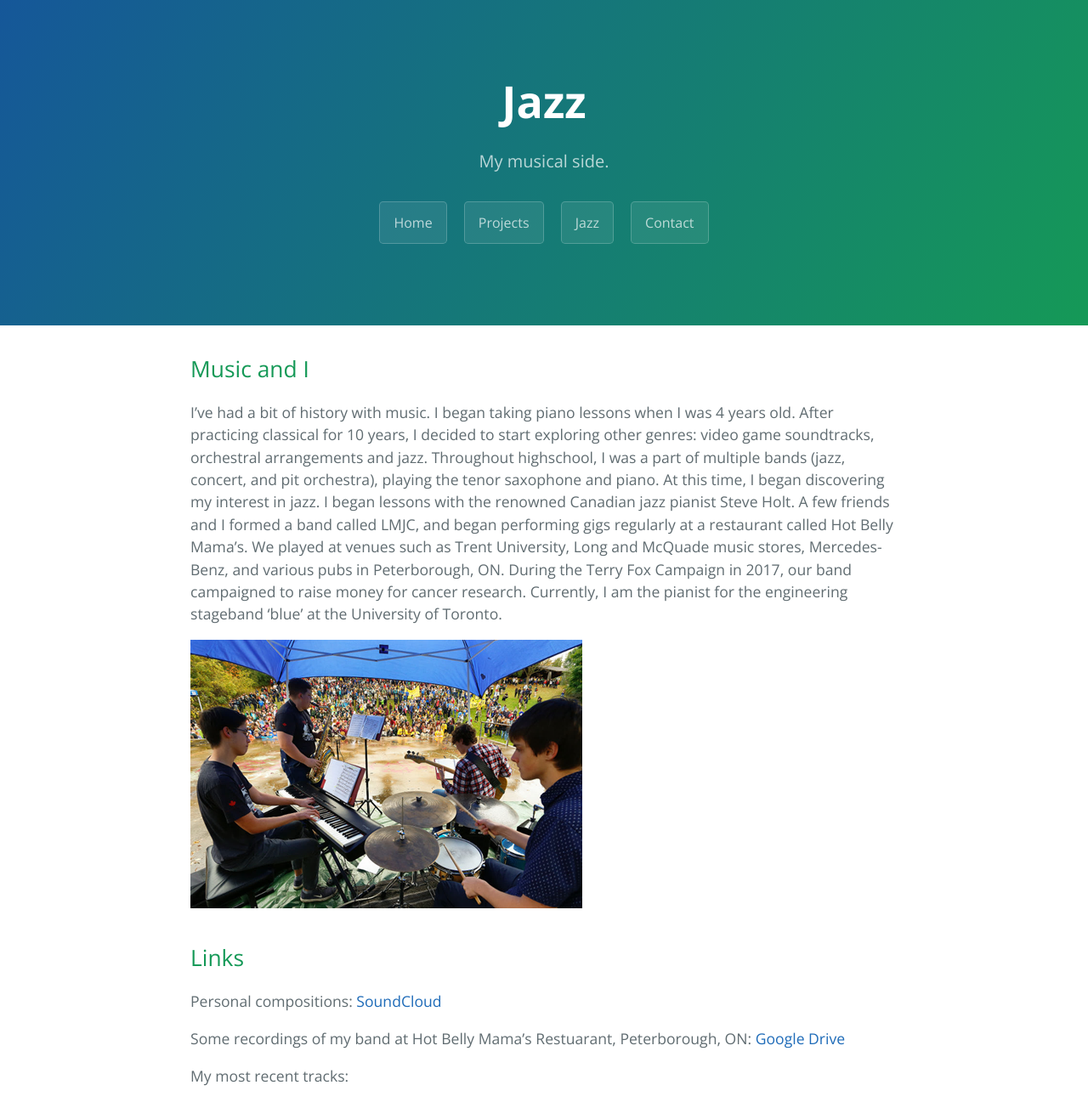
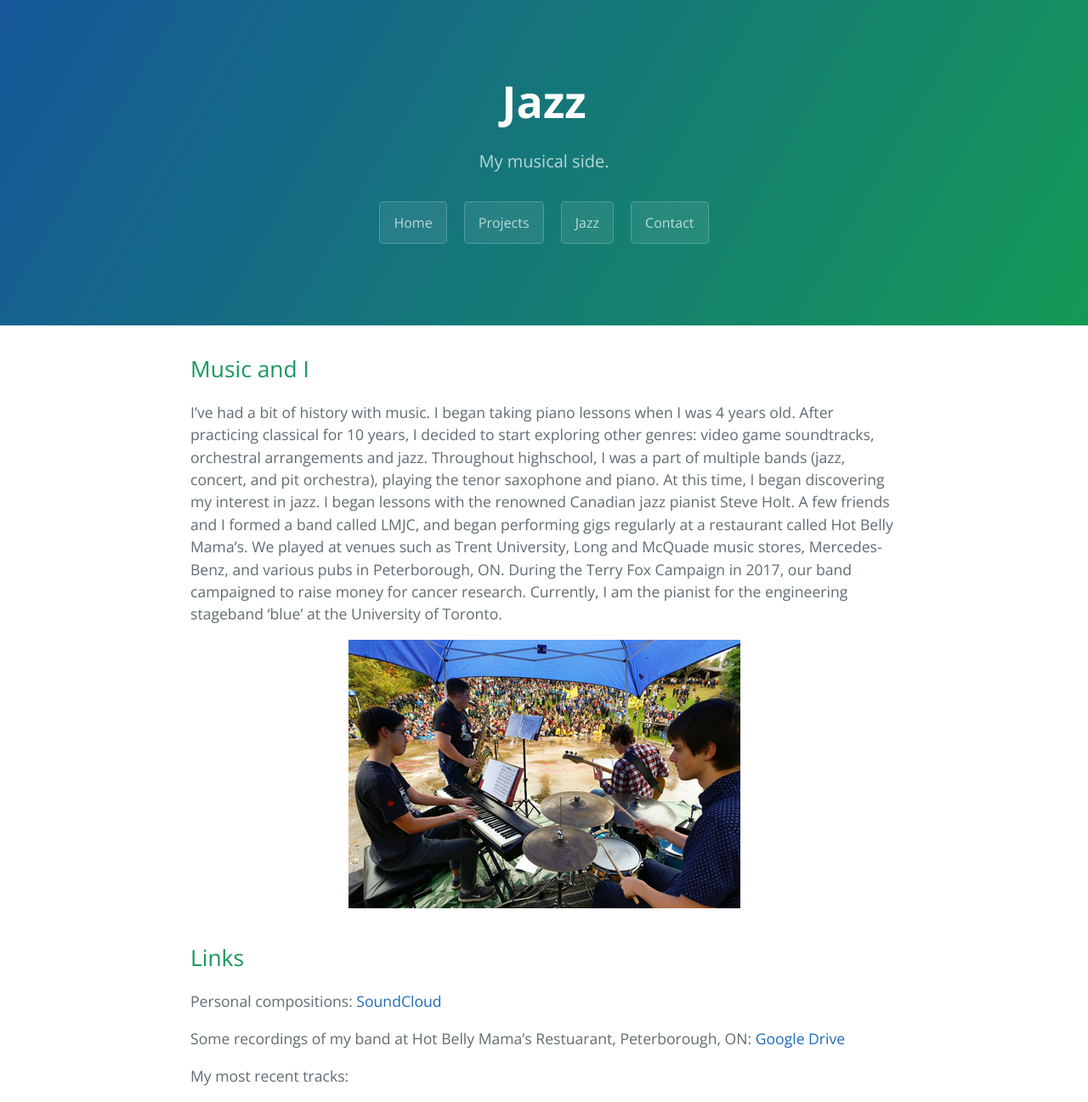
Before and after one commit to yixin0829/Cayman, a Jekyll site: the page built from jazz.md, in a window 1280 px wide. Shown: the top 1297 px of the page at 85% size. Built offline with Jekyll 4.4.1, drawn with Linux system fonts in a browser that asks for light colours; grey boxes are pictures that could not be loaded.

Commit message:
Update jazz.md

```diff
--- a/jazz.md
+++ b/jazz.md
@@ -7,7 +7,7 @@ description: My musical side.
 ## Music and I
 I've had a bit of history with music. I began taking piano lessons when I was 4 years old. After practicing classical for 10 years, I decided to start exploring other genres: video game soundtracks, orchestral arrangements and jazz. Throughout highschool, I was a part of multiple bands (jazz, concert, and pit orchestra), playing the tenor saxophone and piano. At this time, I began discovering my interest in jazz. I began lessons with the renowned Canadian jazz pianist Steve Holt. A few friends and I formed a band called LMJC, and began performing gigs regularly at a restaurant called Hot Belly Mama's. We played at venues such as Trent University, Long and McQuade music stores, Mercedes-Benz, and various pubs in Peterborough, ON. During the Terry Fox Campaign in 2017, our band campaigned to raise money for cancer research. Currently, I am the pianist for the engineering stageband 'blue' at the University of Toronto.
 
-![Terry_Fox_Jazz](/assets/Project_Pictures/Terry_Fox_Jazz.png)
+<div style="text-align:center"><img src ="/assets/Project_Pictures/Terry_Fox_Jazz.png" /></div>
 
 ## Links
 Personal compositions: [SoundCloud](https://soundcloud.com/iwebsterproductions)
```
